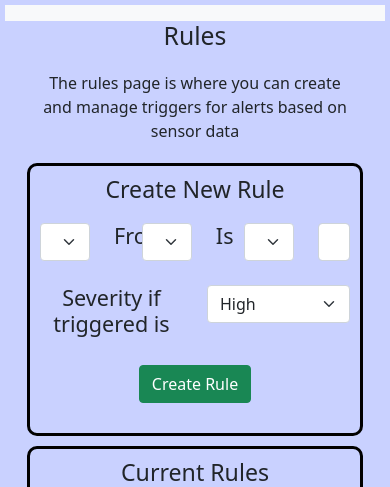
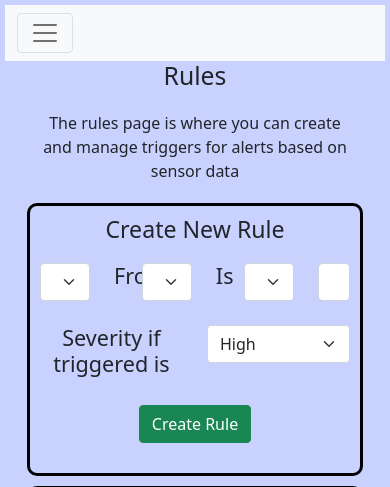
Before and after one commit to Thomas-Wood/final-year-project, a Flask app: template FlaskServer/templates/rules.html in a window 390 px wide; the page is wider, and only the part inside the window is pictured. Shown: the top 487 px of that part. Run offline with Flask 2, Linux system fonts and the light colour scheme; the template is opened without the code that fills it, so the values that code supplies are empty; some libraries are stand-ins or nearby versions.

Commit message:
feat: Add drop down for nav bar on small screens

```diff
--- a/FlaskServer/templates/baseAndNavbar.html
+++ b/FlaskServer/templates/baseAndNavbar.html
@@ -4,6 +4,9 @@
 
 <nav class="navbar navbar-expand-lg navbar-light bg-light">
   <div class="container-fluid">
+    <button class="navbar-toggler" type="button" data-bs-toggle="collapse" data-bs-target="#navbarSupportedContent" aria-controls="navbarSupportedContent" aria-expanded="false" aria-label="Toggle navigation">
+      <span class="navbar-toggler-icon"></span>
+    </button>
     <div class="collapse navbar-collapse" id="navbarSupportedContent">
       <ul class="navbar-nav">
         <li class="nav-item">
```
